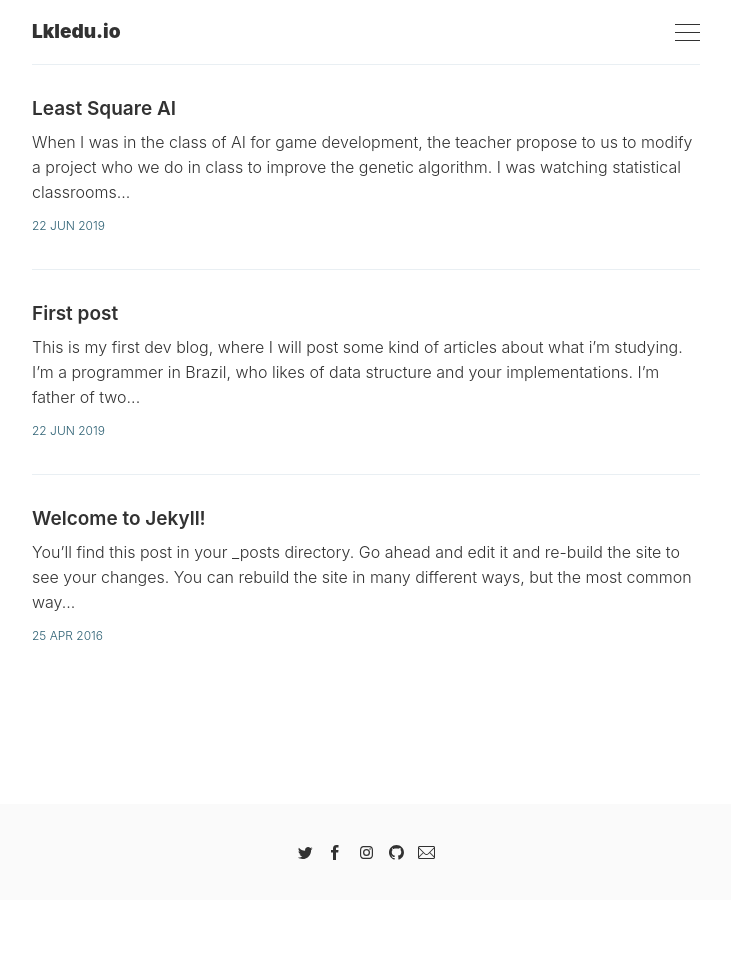
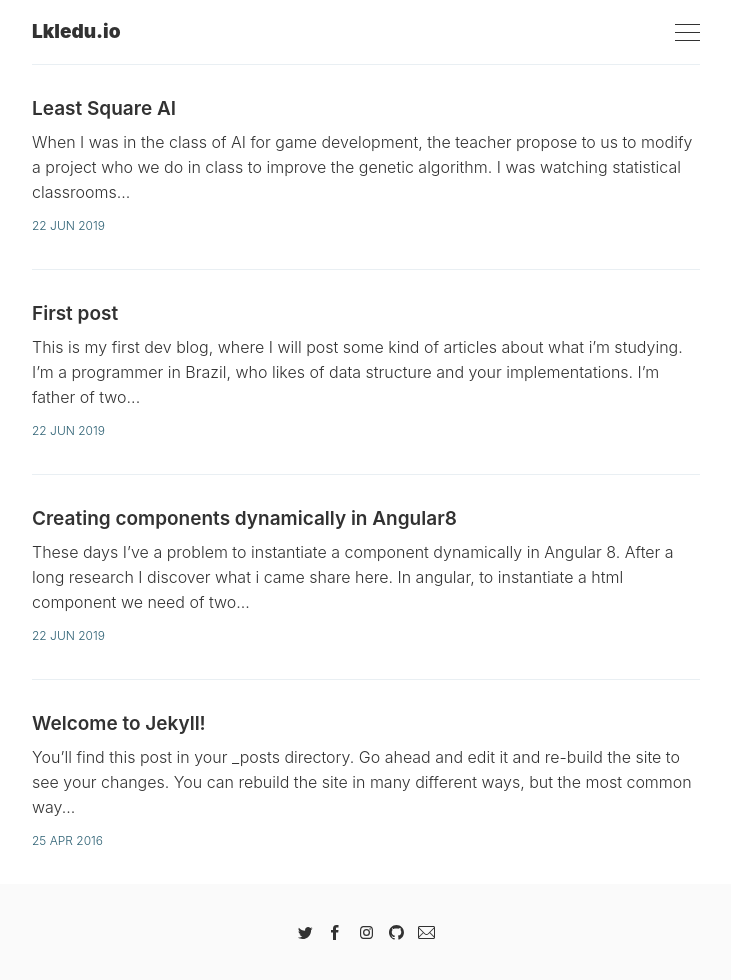
Before and after one commit to Lkledu/Lkledu.github.io, a Jekyll site: the page built from index.html, in a window 1280 px wide. Shown: the whole page, without its empty margins (274-1005 px from the left). Built offline with Jekyll 4.4.1, drawn with Linux system fonts in a browser that asks for light colours; the list of posts is cut into pages by our own code; before the commit the page ends 900 px from its top, so only the background shows below that.

Commit message:
Moved '_drafts/create-components-dynamically-in-angular8.markdown' to '_posts/2019-06-22-creating-components-dynamically-in-angular8.markdown' via CloudCannon

```diff
--- a/_drafts/create-components-dynamically-in-angular8.markdown
+++ b/_posts/2019-06-22-creating-components-dynamically-in-angular8.markdown
@@ -1,6 +1,6 @@
 ---
 layout: post
-title:
+title: Creating components dynamically in Angular8
 author: Eduardo
 tag: blog
 date: 2019-06-22 20:40:00
```
